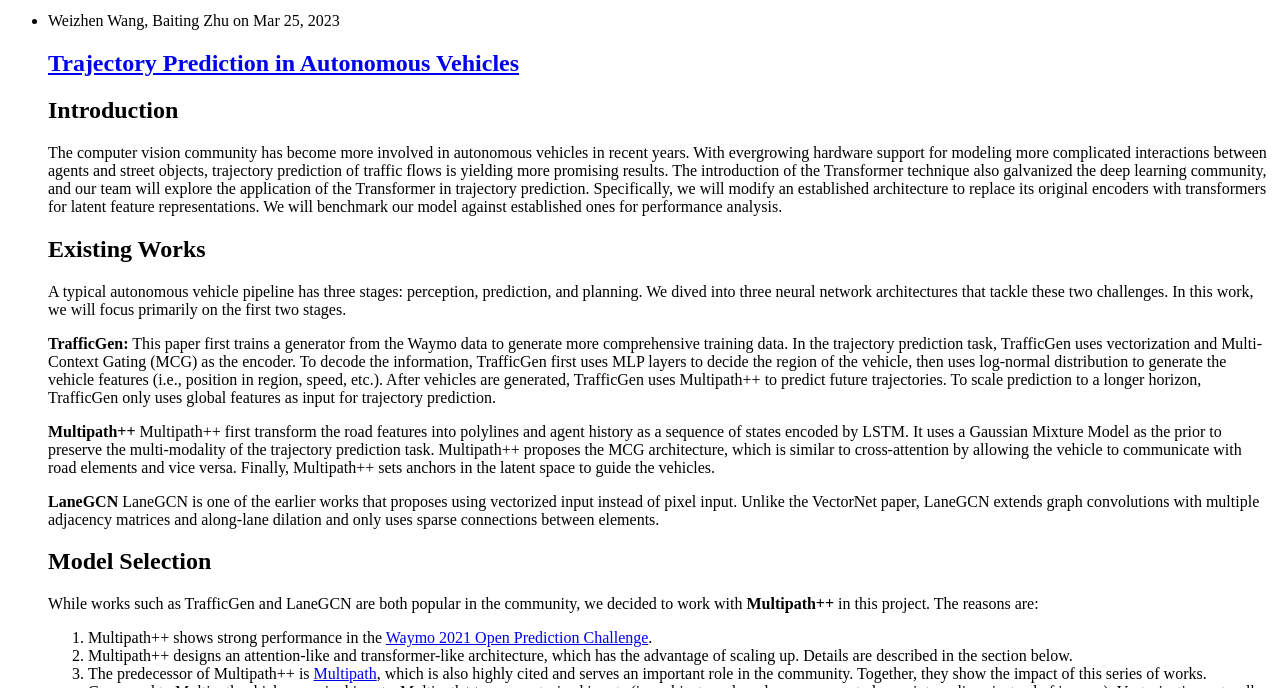
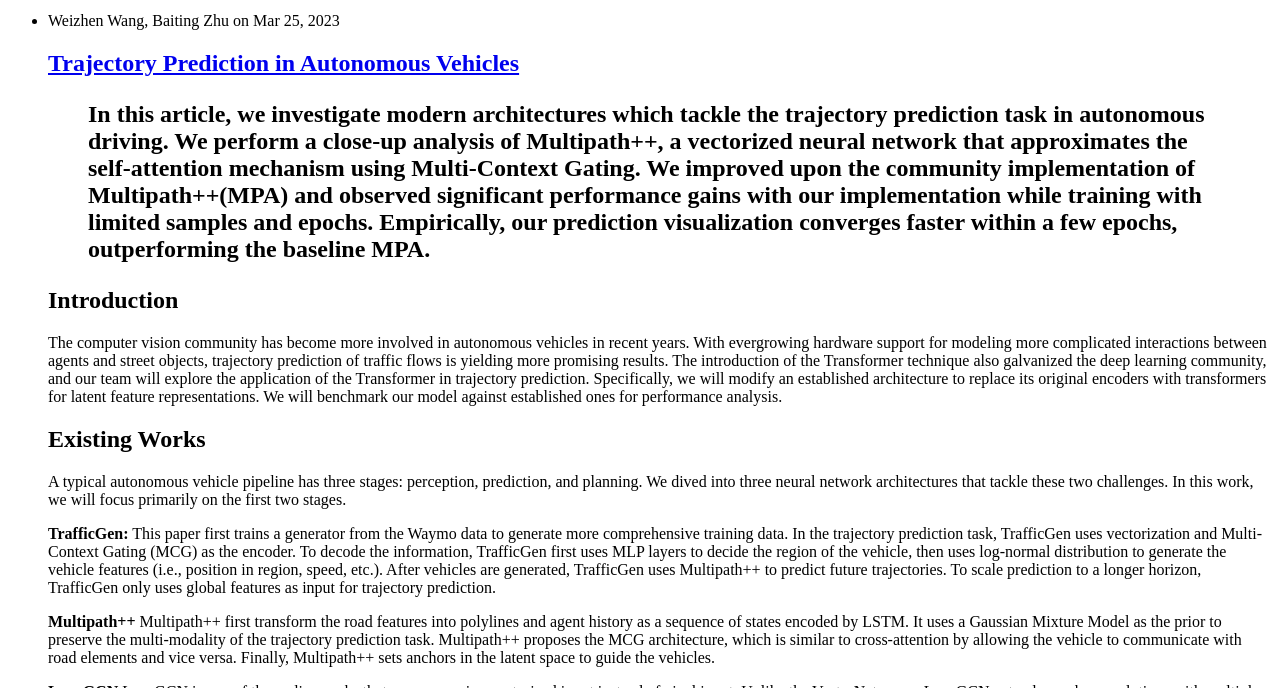
Before and after one commit to UCLAdeepvision/CS188-Projects-2023Winter, a Jekyll site: the page built from index.html, in a window 1280 px wide and 900 px high, cut to the strip 212-900 px from the top of the window. Built offline with Jekyll 4.4.1, drawn with Linux system fonts in a browser that asks for light colours; some of the changed text lies outside the part shown.

Commit message:
Demo Versin

```diff
--- a/_posts/2023-01-27-team03-trajectory_pred_plan.md
+++ b/_posts/2023-01-27-team03-trajectory_pred_plan.md
@@ -5,6 +5,24 @@ title: Trajectory Prediction in Autonomous Vehicles
 author: Weizhen Wang, Baiting Zhu
 date: 2023-03-25
 ---
+
+
+
+> In this article, we investigate modern architectures which tackle the trajectory prediction task in autonomous driving. We perform a close-up analysis of Multipath++, a vectorized neural network that approximates the self-attention mechanism using Multi-Context Gating. We improved upon the community implementation of Multipath++(MPA) and observed significant performance gains with our implementation while training with limited samples and epochs. Empirically, our prediction visualization converges faster within a few epochs, outperforming the baseline MPA.
+
+
+
+<!-- <iframe width="738" height="417" src="https://www.youtube.com/embed/JmYcAVcnSIg" title="YouTube video player" frameborder="0" allow="accelerometer; autoplay; clipboard-write; encrypted-media; gyroscope; picture-in-picture" allowfullscreen></iframe>
+*Video 1. Spotlight Overview*.
+{: style="text-align: center;"}
+
+
+
+
+{: class="table-of-content"}
+* TOC
+{:toc} -->
+
 
 
 ## Introduction
@@ -115,10 +133,10 @@ We introduce the encoder network architectures:
     * Empirically, two LSTMs might help to capture velocity and accelration.
 2. Agent Interaction Encoder uses exactly the same architecture as the History Encoder with different specifications. More importantly, the input data are the interaction embedding instead of single-agent representation.
 3. Roadgraph Encoder consists only of MCG Blocks. The input features are line segments, including features such as starting point, ending point, and road type (crosswalk, yellowline, etc.)
-<!-- <p align="center">
+<p align="center">
 <img src="/assets/images/team03/lstm.png"  width="300" height="200">
-</p> -->
-![fig1]({{ '/assets/images/team03/lstm.png' | relative_url }})
+</p>
+<!-- ![fig1]({{ '/assets/images/team03/lstm.png' | relative_url }}) -->
 
 
 ### 6. Predictors
@@ -179,17 +197,17 @@ Consider time steps from *1* to *T*, *s-hat* being the predicted location and *s
 
 In minADE, we calculate the averaged l2-norm displacement for each trajectory and pick the smallest value.
 
-<!-- <p align="center">
+<p align="center">
 <img src="/assets/images/team03/minADE.png"  width="400" height="80">
-</p> -->
-![fig1]({{ '/assets/images/team03/minADE.png' | relative_url }})
+</p>
+<!-- ![fig1]({{ '/assets/images/team03/minADE.png' | relative_url }}) -->
 
 The minFDE metric, on the other hand, only considers the final step displacement.
 
-<!-- <p align="center">
+<p align="center">
 <img src="/assets/images/team03/minFDE.png"  width="400" height="80">
-</p> -->
-![fig1]({{ '/assets/images/team03/minFDE.png' | relative_url }})
+</p>
+<!-- ![fig1]({{ '/assets/images/team03/minFDE.png' | relative_url }}) -->
 
 #### 2b. Miss Rate
 
```
Also changed, not shown: other parts of _posts/2023-01-27-team03-trajectory_pred_plan.md (+16 -16 lines).
